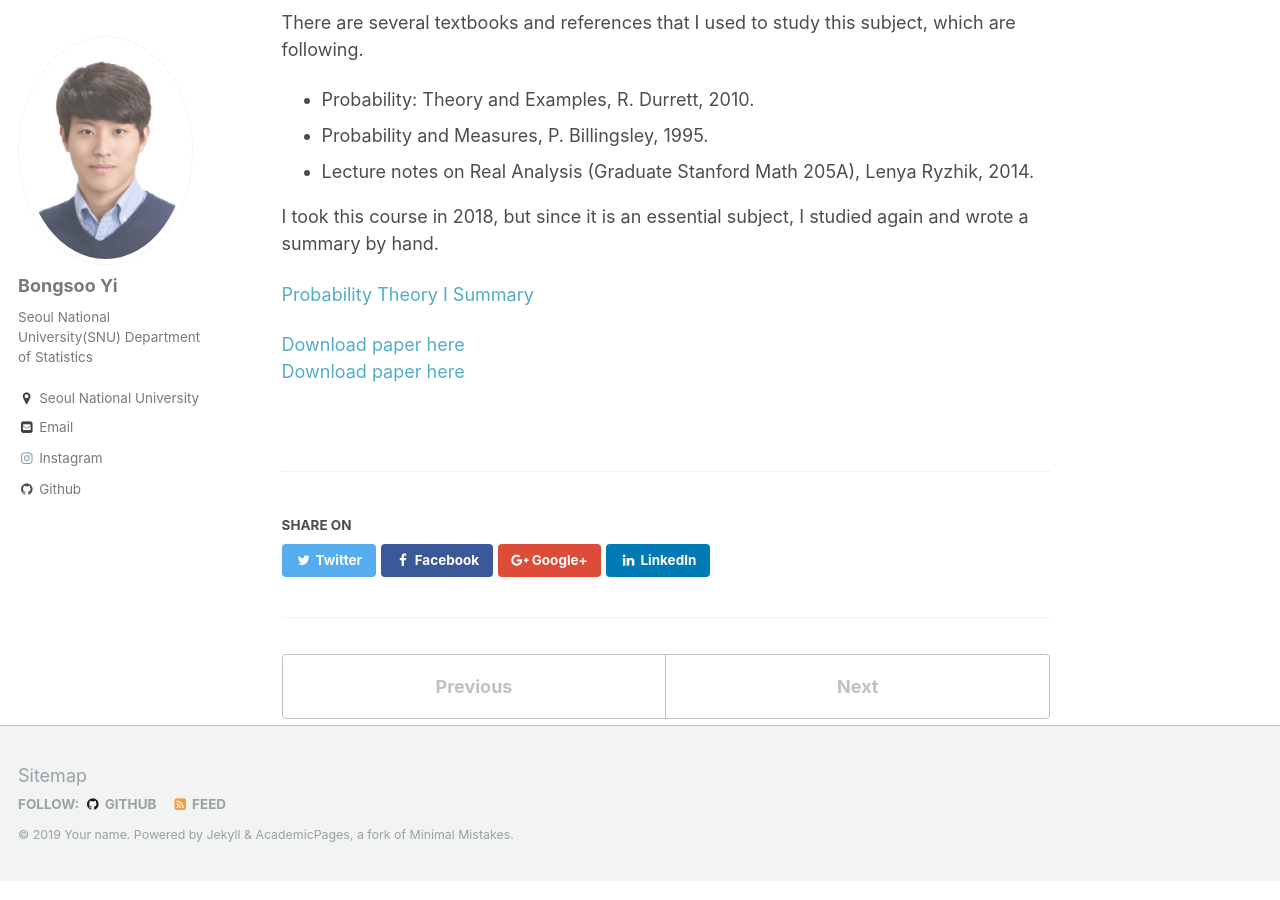
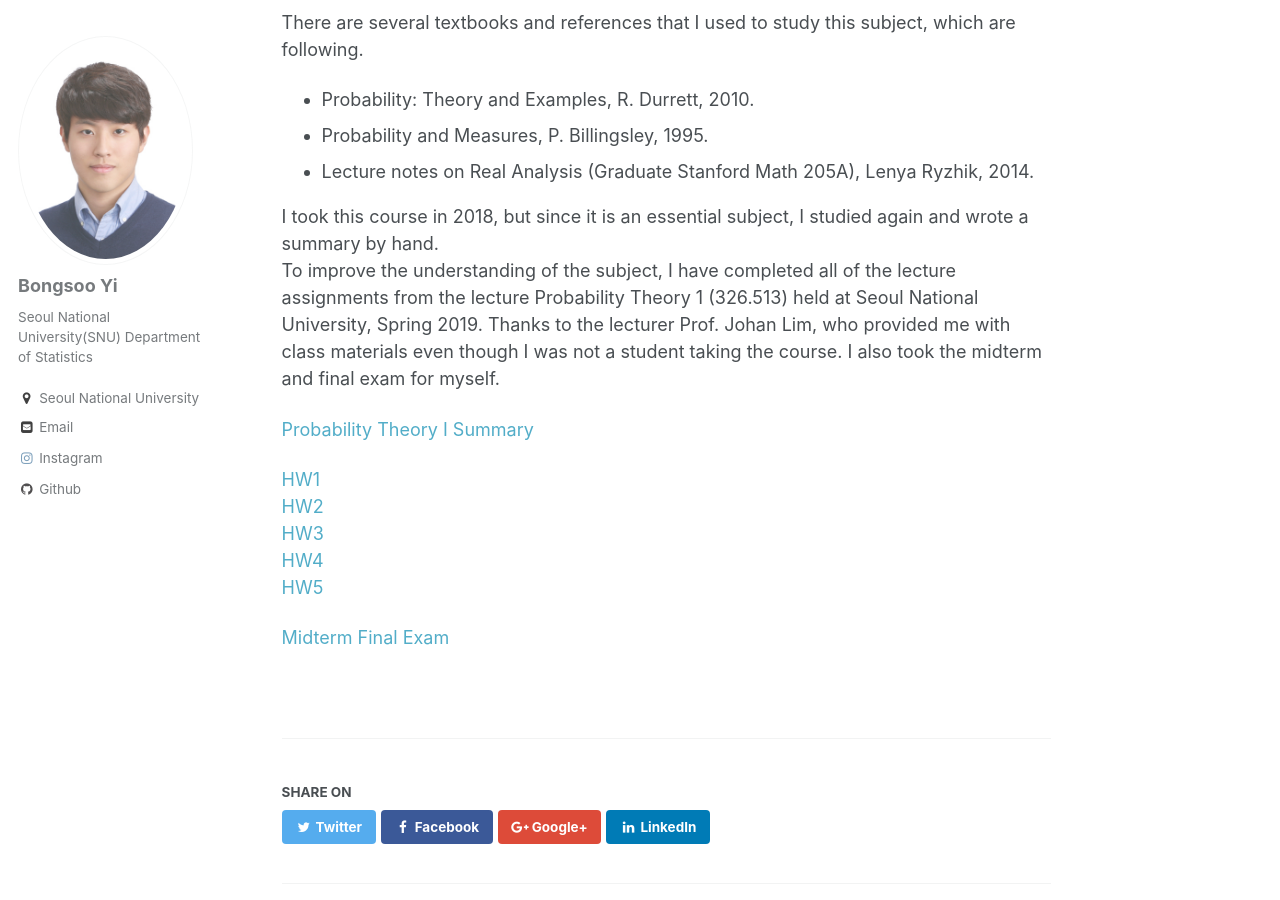
Before and after one commit to austinyi/austinyi.github.io, a Jekyll site: the page built from _publications/2019-06-20-probability1.md, in a window 1280 px wide and 900 px high, scrolled down 337 px. Built offline with Jekyll 4.4.1, drawn with Linux system fonts in a browser that asks for light colours.

Commit message:
Update 2019-06-20-probability1.md

```diff
--- a/_publications/2019-06-20-probability1.md
+++ b/_publications/2019-06-20-probability1.md
@@ -16,8 +16,15 @@ There are several textbooks and references that I used to study this subject, wh
 * Lecture notes on Real Analysis (Graduate Stanford Math 205A), Lenya Ryzhik, 2014.
 
 I took this course in 2018, but since it is an essential subject, I studied again and wrote a summary by hand.
+To improve the understanding of the subject,  I have completed all of the lecture assignments from the lecture Probability Theory 1 (326.513) held at Seoul National University, Spring 2019. Thanks to the lecturer Prof. Johan Lim, who provided me with class materials even though I was not a student taking the course. I also took the midterm and final exam for myself.
 
 [Probability Theory Ⅰ Summary](http://austinyi.github.io/files/paper2.pdf)
 
-[Download paper here](http://austinyi.github.io/files/paper1.pdf)
-[Download paper here](http://austinyi.github.io/files/paper3.pdf)
+[HW1](http://austinyi.github.io/files/HW1.pdf)
+[HW2](http://austinyi.github.io/files/HW2.pdf)
+[HW3](http://austinyi.github.io/files/HW3.pdf)
+[HW4](http://austinyi.github.io/files/HW4.pdf)
+[HW5](http://austinyi.github.io/files/HW5.pdf)
+
+[Midterm](http://austinyi.github.io/files/midterm.pdf)
+[Final Exam](http://austinyi.github.io/files/final.pdf)
```
